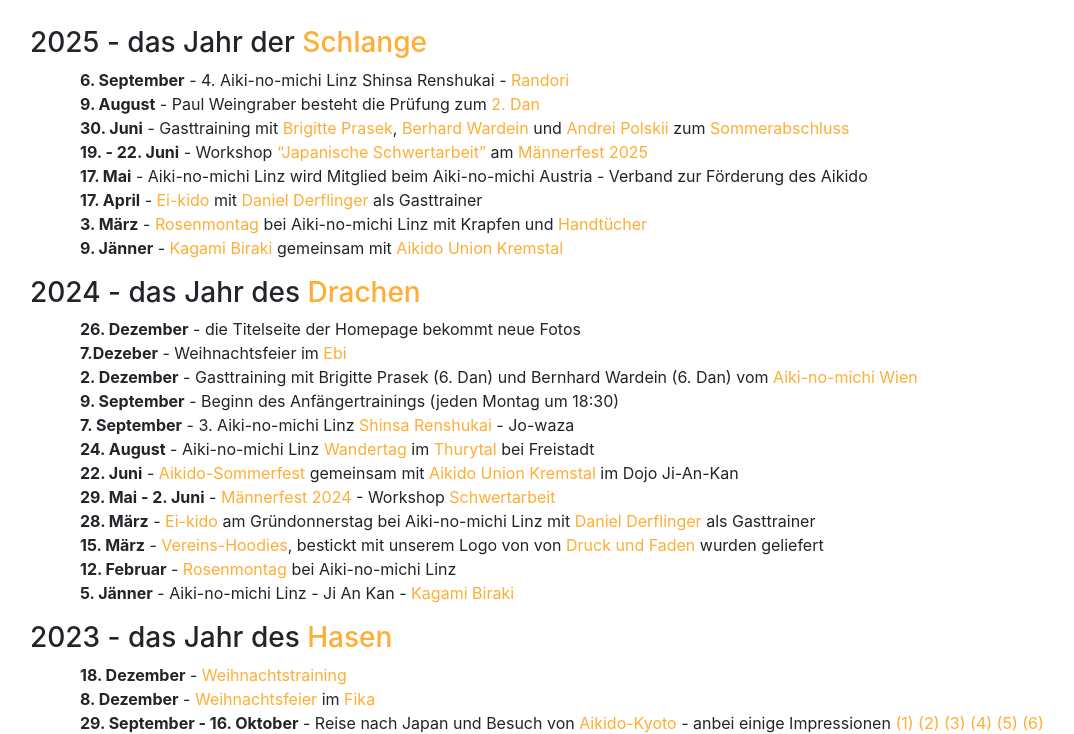
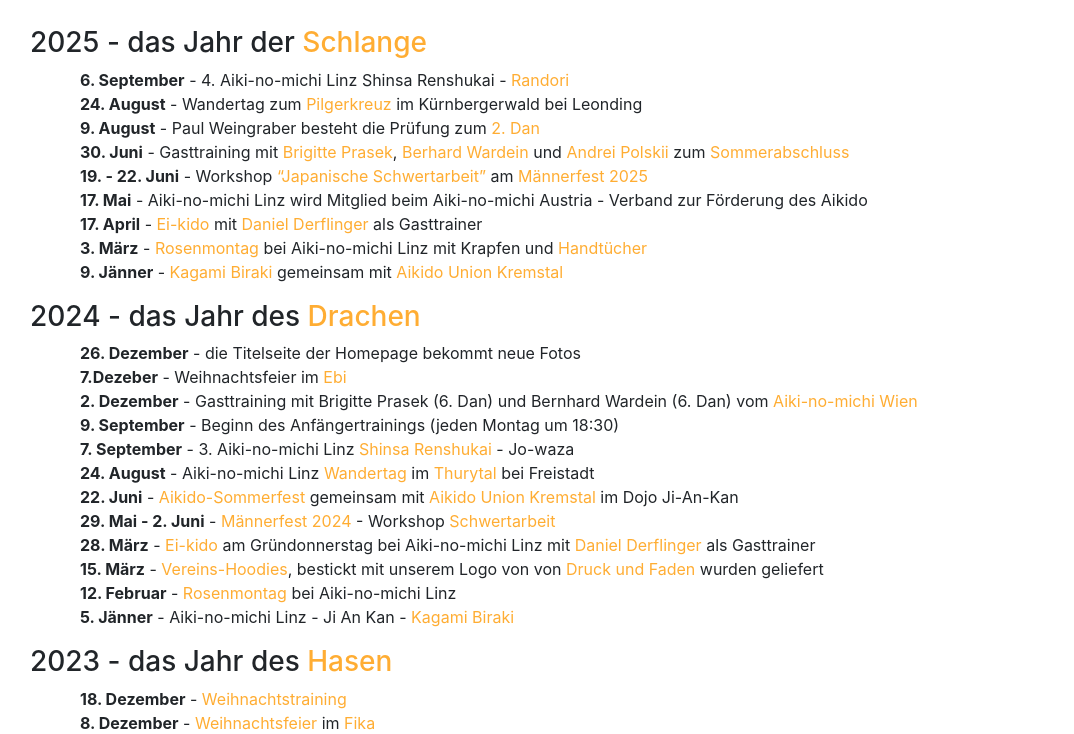
Before and after one commit to TWachs/aikinomichi-linz, a Jekyll site: the page built from aktuelles.md, in a window 1280 px wide and 900 px high, scrolled down 419 px, cut to the strip 166-900 px from the top of the window. Shown: the whole strip, without its empty margins (55-1129 px from the left). Built offline with Jekyll 4.4.1, drawn with Linux system fonts in a browser that asks for light colours; nearby versions of some CDN libraries.

Commit message:
Update aktuelles.md

```diff
--- a/aktuelles.md
+++ b/aktuelles.md
@@ -10,6 +10,7 @@
 
 ### 2025 - das Jahr der [Schlange](https://www.facebook.com/photo/?fbid=1132203962248147&set=a.441578571310693){:target="_blank"}
 * **6. September** - 4. Aiki-no-michi Linz Shinsa Renshukai - [Randori](https://www.facebook.com/photo/?fbid=1174729291328947&set=a.441578571310693){:target="_blank"}
+* **24. August** - Wandertag zum [Pilgerkreuz](https://www.facebook.com/photo/?fbid=1342616391206902&set=pcb.1342622284539646){:target="_blank"} im Kürnbergerwald bei Leonding
 * **9. August** - Paul Weingraber besteht die Prüfung zum [2. Dan](https://www.facebook.com/photo/?fbid=24125783083757840&set=a.834961483266662&notif_id=1754801156484925&notif_t=feedback_reaction_generic_tagged&ref=notif){:target="_blank"}
 * **30. Juni** - Gasttraining mit [Brigitte Prasek](https://www.facebook.com/brigitte.prasek){:target="_blank"}, [Berhard Wardein](https://www.facebook.com/bernhard.wardein){:target="_blank"} und [Andrei Polskii](https://www.facebook.com/andrey.polskiy){:target="_blank"} zum [Sommerabschluss](https://www.facebook.com/photo?fbid=1294359936032548&set=a.441578571310693){:target="_blank"}
 * **19. - 22. Juni** - Workshop ["Japanische Schwertarbeit"](https://www.maennerfestival.at/japanische-schwertarbeit-2.html){:target="_blank"} am [Männerfest 2025](https://www.maennerfestival.at/festival.html){:target="_blank"}
```
